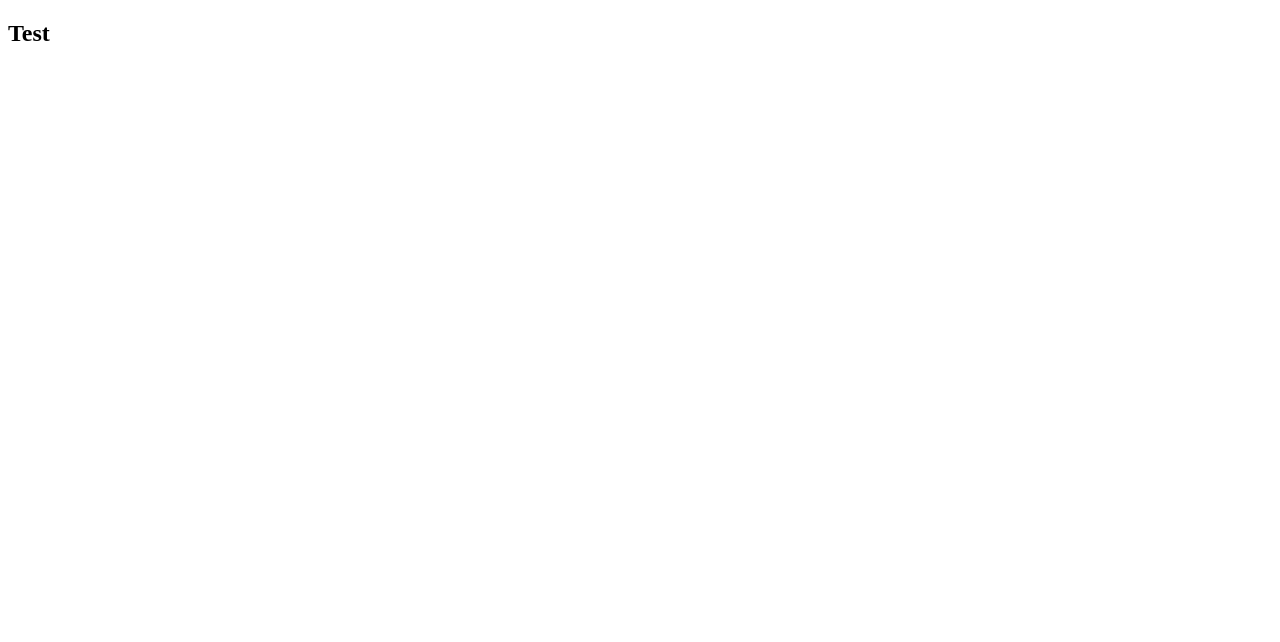
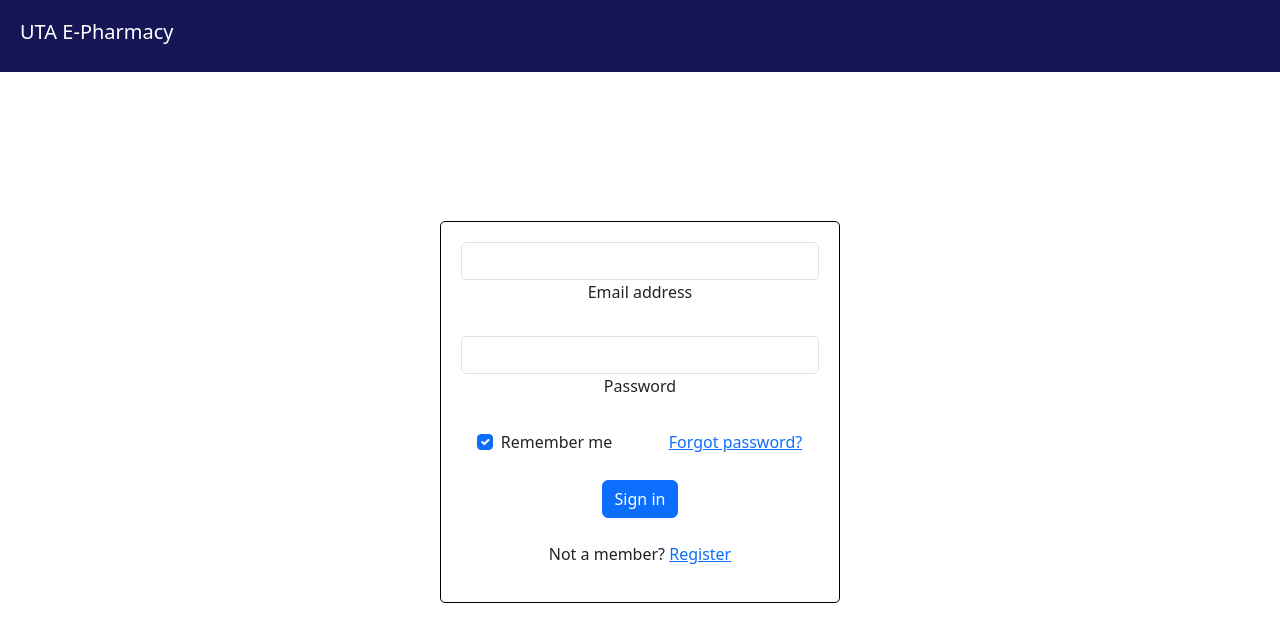
Before and after one commit to ruvin27/E-Pharmacy, a React (Create React App) app: page /login in a window 1280 px wide. Shown: the top 642 px of the page. Built offline with nearby package versions, Linux system fonts and the light colour scheme.

Commit message:
auth pages added

```diff
--- a/package.json
+++ b/package.json
@@ -6,6 +6,7 @@
     "@testing-library/jest-dom": "^5.17.0",
     "@testing-library/react": "^13.4.0",
     "@testing-library/user-event": "^13.5.0",
+    "bootstrap": "^5.3.1",
     "firebase": "^10.3.1",
     "react": "^18.2.0",
     "react-bootstrap": "^2.8.0",
--- /dev/null
+++ b/src/assets/css/userAuth.css
@@ -0,0 +1,20 @@
+.navbar {
+    background-color: rgb(22, 22, 87);
+    color: white;
+    padding: 20px;
+    margin-bottom: 0px;
+}
+
+.center-container {
+    display: flex;
+    justify-content: center;
+    align-items: center;
+    height: 85vh;
+}
+.center-content {
+    text-align: center;
+    width: 400px;
+    border: 1px solid black;
+    border-radius: 5px;
+    padding: 20px;
+}
--- /dev/null
+++ b/src/features/authentication/customer/UserLogin.js
@@ -0,0 +1,45 @@
+import React, { Component } from 'react'
+import 'bootstrap/dist/css/bootstrap.css';
+import '../../../assets/css/userAuth.css'
+
+export default class UserLogin extends Component {
+  render() {
+    return (
+    <div>
+        <div class="navbar">
+        <h5>UTA E-Pharmacy</h5>
+        </div>
+      <div className='center-container'>
+        <form className='center-content'>
+      <div class="form-outline mb-4">
+        <input type="email" id="form2Example1" class="form-control" />
+        <label class="form-label" for="form2Example1">Email address</label>
+      </div>
+
+      <div class="form-outline mb-4">
+        <input type="password" id="form2Example2" class="form-control" />
+        <label class="form-label" for="form2Example2">Password</label>
+      </div>
+
+      <div class="row mb-4">
+        <div class="col d-flex justify-content-center">
+          <div class="form-check">
+            <input class="form-check-input" type="checkbox" value="" id="form2Example31" checked />
+            <label class="form-check-label" for="form2Example31"> Remember me </label>
+          </div>
+        </div>
+
+        <div class="col">
+          <a href="#!">Forgot password?</a>
+        </div>
+      </div>
+
+      <button type="button" class="btn btn-primary btn-block mb-4">Sign in</button>
+
+      <div class="text-center">
+        <p>Not a member? <a href="#!">Register</a></p>
+      </div>
+    </form></div></div>
+    )
+  }
+}
--- /dev/null
+++ b/src/features/authentication/customer/UserRegister.js
@@ -0,0 +1,43 @@
+import React, { Component } from 'react'
+import 'bootstrap/dist/css/bootstrap.css';
+import '../../../assets/css/userAuth.css'
+
+export default class UserRegister extends Component {
+  render() {
+    return (
+        <div>
+        <div class="navbar">
+            <h5>UTA E-Pharmacy</h5>
+        </div>
+        <div class='center-container'>
+            <form class='center-content'>
+                <div class="form-outline mb-4">
+                    <input type="text" id="form2Example1" class="form-control" />
+                    <label class="form-label" for="form2Example1">Full Name</label>
+                </div>
+                <div class="form-outline mb-4">
+                    <input type="email" id="form2Example2" class="form-control" />
+                    <label class="form-label" for="form2Example2">Email address</label>
+                </div>
+                <div class="form-outline mb-4">
+                    <input type="password" id="form2Example3" class="form-control" />
+                    <label class="form-label" for="form2Example3">Password</label>
+                </div>
+                <div class="row mb-4">
+                    <div class="col d-flex justify-content-center">
+                        <div class="form-check">
+                            <input class="form-check-input" type="checkbox" value="" id="form2Example4" checked />
+                            <label class="form-check-label" for="form2Example4"> I agree to the terms and conditions</label>
+                        </div>
+                    </div>
+                </div>
+                <button type="button" class="btn btn-primary btn-block mb-4">Register</button>
+                <div class="text-center">
+                    <p>Already a member? <a href="#!">Sign in</a></p>
+                </div>
+            </form>
+        </div>
+    </div>
+    )
+  }
+}
--- a/src/index.js
+++ b/src/index.js
@@ -1,8 +1,17 @@
 import React from 'react';
 import ReactDOM from 'react-dom/client';
 import App from './App';
+import UserLogin from './features/authentication/customer/UserLogin';
+import UserRegister from './features/authentication/customer/UserRegister';
+import { BrowserRouter as Router, Route, Routes } from 'react-router-dom';
+
 
 const root = ReactDOM.createRoot(document.getElementById('root'));
 root.render(
-    <App/>
+    <Router>
+        <Routes>
+        <Route path="/login" element={<UserLogin />} />
+        <Route path="/register" element={<UserRegister />} />
+      </Routes>
+  </Router>
 );
```
Also changed, not shown: 1 other file (tests, documents, lock files or other folders).
